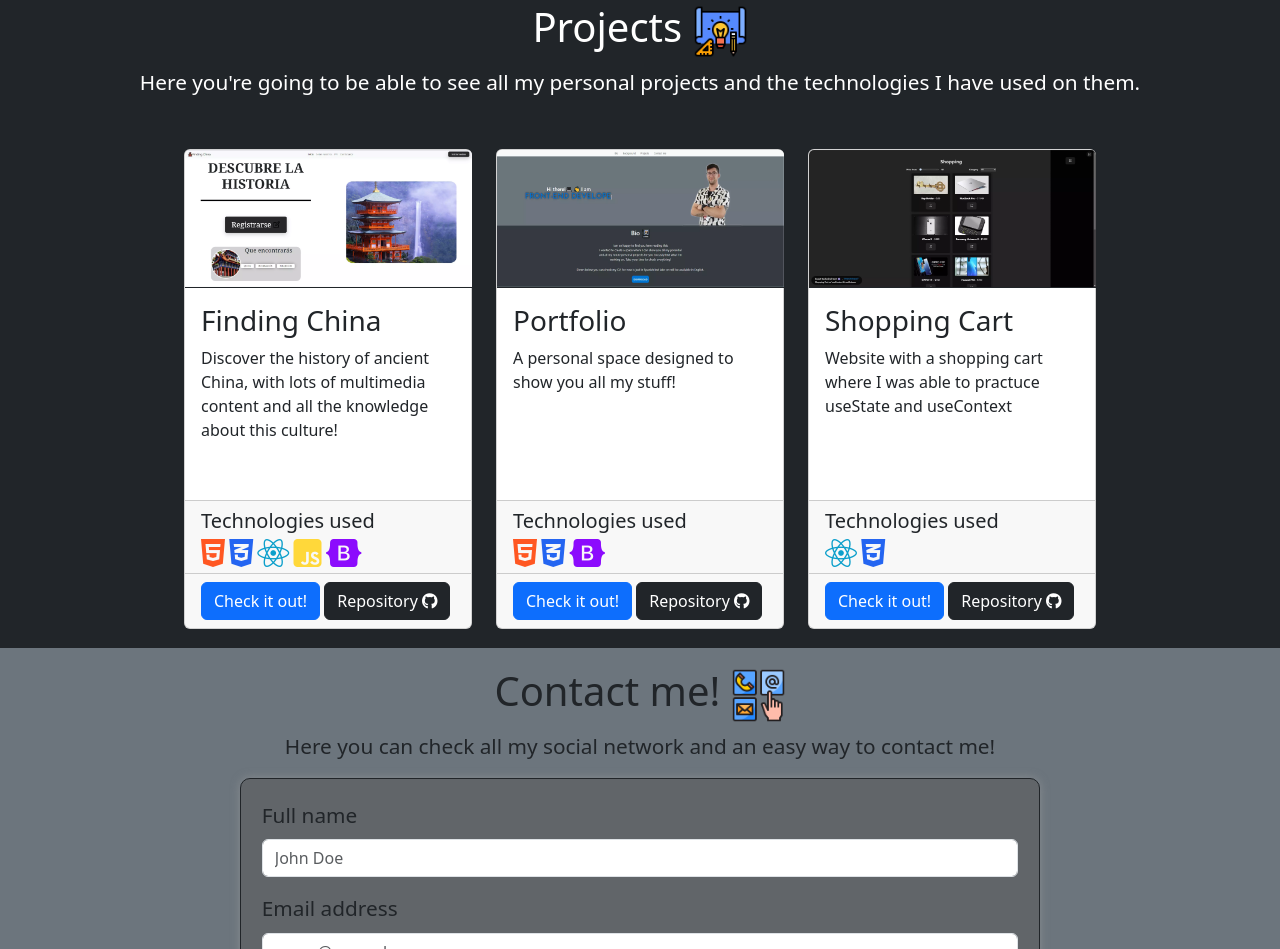
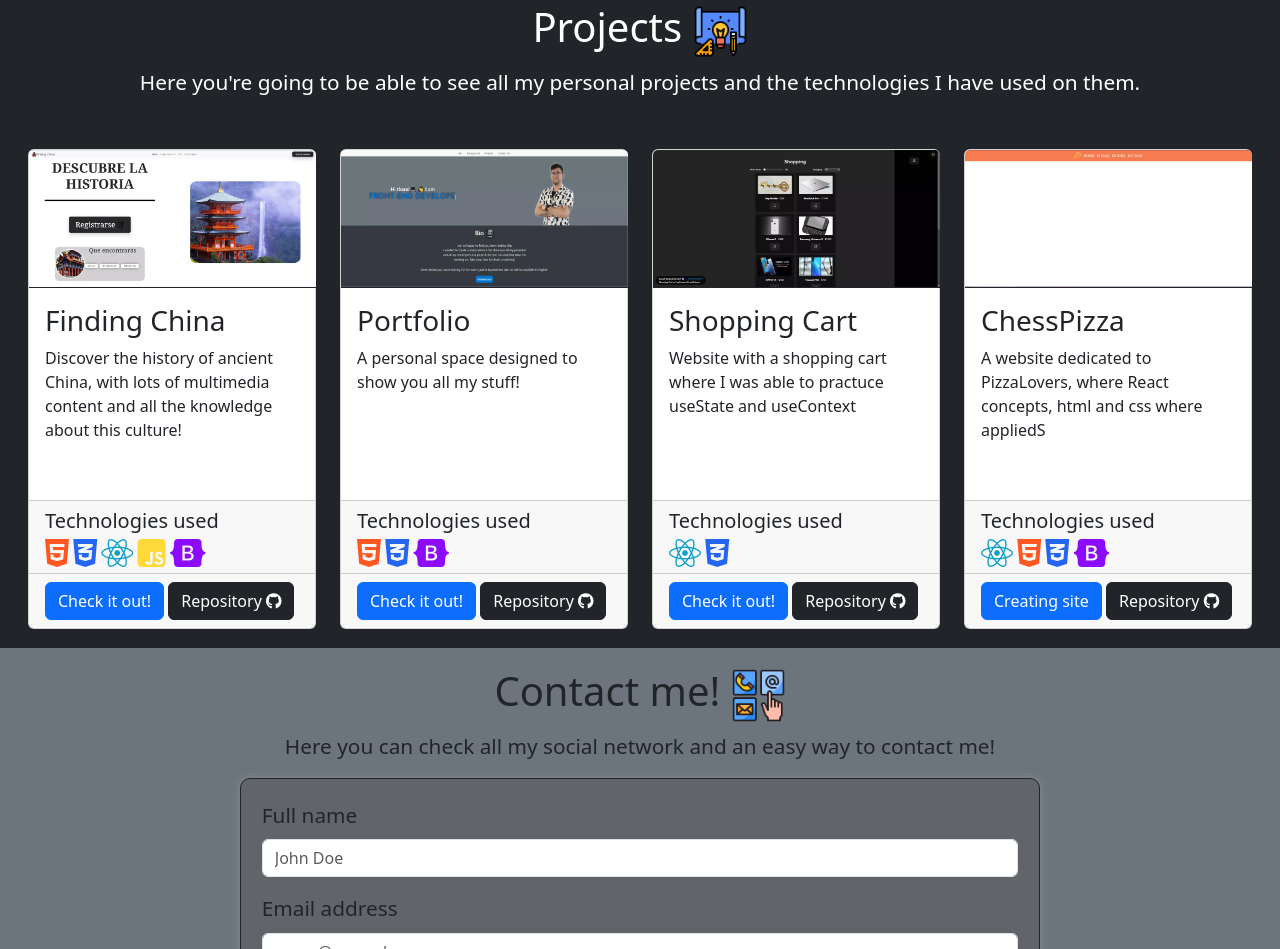
Before and after one commit to nandolopez7/Porfolio, a website: page index.html in a window 1280 px wide. Shown: the part 2584-3533 px from the top of the page. Drawn offline with nearby package versions, Linux system fonts and the light colour scheme.

Commit message:
New pizza project added

```diff
--- a/index.html
+++ b/index.html
@@ -347,12 +347,13 @@
                   <img
                     src="./images/shoppingCart.webp"
                     class="card-img-top ph-card"
-                    alt="portfolio"
+                    alt="shoppingCart"
                   />
                   <div class="card-body">
                     <h3 class="card-title">Shopping Cart</h3>
                     <p class="card-text">
-                      Website with a shopping cart where I was able to practuce useState and useContext
+                      Website with a shopping cart where I was able to practuce
+                      useState and useContext
                     </p>
                   </div>
                   <div class="card-footer">
@@ -375,6 +376,56 @@
                     >
                     <a
                       href="https://github.com/nandolopez7/ShoppingCart"
+                      target="_blank"
+                      class="btn btn-dark"
+                      >Repository <i class="fa-brands fa-github"></i
+                    ></a>
+                  </div>
+                </div>
+              </div>
+
+              <div class="col-sm card-column">
+                <div class="card">
+                  <img
+                    src="./images/Chess-Pizza.webp"
+                    class="card-img-top ph-card"
+                    alt="chessPizza"
+                  />
+                  <div class="card-body">
+                    <h3 class="card-title">ChessPizza</h3>
+                    <p class="card-text">
+                      A website dedicated to PizzaLovers, where React concepts,
+                      html and css where appliedS
+                    </p>
+                  </div>
+                  <div class="card-footer">
+                    <h5 class="card-title">Technologies used</h5>
+                    <i
+                      class="fa-brands fa-react fa-2xl"
+                      style="color: #0c9fcb"
+                    ></i>
+                    <i
+                      class="fa-brands fa-html5 fa-2xl"
+                      style="color: #ff5722"
+                    ></i>
+                    <i
+                      class="fa-brands fa-css3-alt fa-2xl"
+                      style="color: #2465f1"
+                    ></i>
+                    <i
+                      class="fa-brands fa-bootstrap fa-2xl"
+                      style="color: #8c0bfd"
+                    ></i>
+                  </div>
+                  <div class="card-footer">
+                    <a
+                      href="https://chesspizza.netlify.app/"
+                      target="_blank"
+                      class="btn btn-primary"
+                      >Creating site</a
+                    >
+                    <a
+                      href="https://github.com/nandolopez7/ChessPizza"
                       target="_blank"
                       class="btn btn-dark"
                       >Repository <i class="fa-brands fa-github"></i
```
Also changed, not shown: images/Chess-Pizza.webp (added).
